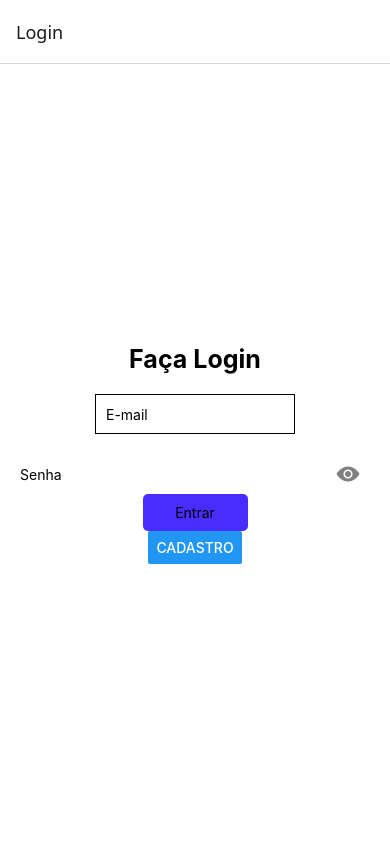
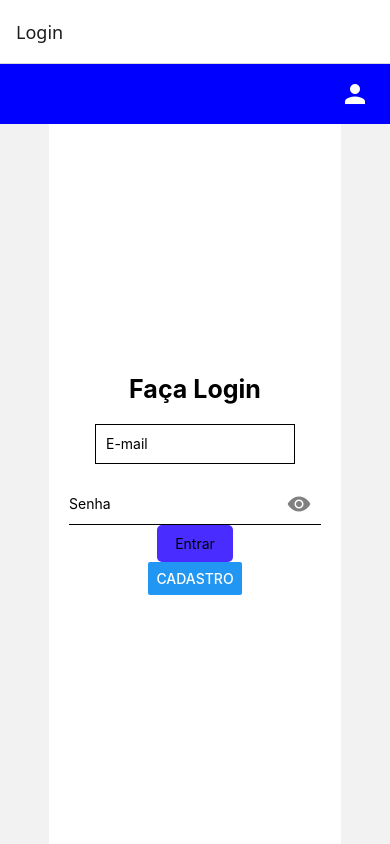
Before and after one commit to souzayasmin/Mobile, a React Native app in the folder MeuApp/: screen / in a window 390 px wide. Built offline with nearby package versions, Linux system fonts and the light colour scheme.

Commit message:
Criando um Layout Cabeçalho Personalizado 24/03

```diff
--- a/MeuApp/src/App.js
+++ b/MeuApp/src/App.js
@@ -1,12 +1,13 @@
-import React from 'react';
-import { NavigationContainer } from '@react-navigation/native';
-import { createStackNavigator } from '@react-navigation/stack';
-import LoginScreen from './screens/LoginScreen';
-import CadastroScreen from './screens/CadastroScreen';
-import HomeScreen from './screens/HomeScreen';
-import CadastroEventoScreen from './screens/CadastroEventoScreen';
-import CadastroOrganizadorScreen from './screens/CadastroOrganizadorScreen';
-import CadastroIngressoScreen from './screens/CadastroIngressoScreen';
+import React from "react";
+import { NavigationContainer } from "@react-navigation/native";
+import { createStackNavigator } from "@react-navigation/stack";
+import LoginScreen from "./screens/LoginScreen";
+import CadastroScreen from "./screens/CadastroScreen";
+import HomeScreen from "./screens/HomeScreen";
+import CadastroEventoScreen from "./screens/CadastroEventoScreen";
+import CadastroOrganizadorScreen from "./screens/CadastroOrganizadorScreen";
+import CadastroIngressoScreen from "./screens/CadastroIngressoScreen";
+import Layout from "./components/Layout";
 
 const Stack = createStackNavigator();
 
@@ -14,12 +15,32 @@
   return (
     <NavigationContainer>
       <Stack.Navigator initialRouteName="Login">
-        <Stack.Screen name="Login" component={LoginScreen} />
-        <Stack.Screen name="Cadastro" component={CadastroScreen} />
+        <Stack.Screen
+          name="Login"
+          component={() => (
+            <Layout>
+              <LoginScreen />
+            </Layout>
+          )}
+        />
+        <Stack.Screen
+          name="Cadastro"
+          component={() => (
+            <Layout>
+              <CadastroScreen />
+            </Layout>
+          )}
+        />
         <Stack.Screen name="Home" component={HomeScreen} />
         <Stack.Screen name="CadastroEvento" component={CadastroEventoScreen} />
-        <Stack.Screen name="CadastroOrganizador" component={CadastroOrganizadorScreen} />
-        <Stack.Screen name="CadastroIngresso" component={CadastroIngressoScreen} />
+        <Stack.Screen
+          name="CadastroOrganizador"
+          component={CadastroOrganizadorScreen}
+        />
+        <Stack.Screen
+          name="CadastroIngresso"
+          component={CadastroIngressoScreen}
+        />
       </Stack.Navigator>
     </NavigationContainer>
   );
--- /dev/null
+++ b/MeuApp/src/components/Layout.js
@@ -0,0 +1,38 @@
+import React from "react";
+import { View, StyleSheet, TouchableOpacity } from "react-native";
+import Icon from "react-native-vector-icons/MaterialIcons";
+
+export default function Layout({ children }) {
+  return (
+    <View style={{ flex: 1 }}>
+      {/*Cabeçalho*/}
+      <View style={styles.header}>
+        <TouchableOpacity
+          onPress={() => {
+            console.log("Botão Clicado");
+          }}
+        >
+          <Icon name="person" size={30} color="#ffff" />
+        </TouchableOpacity>
+      </View>
+      {/*Conteúdo principal */}
+      <View style={styles.container}>{children}</View>
+    </View>
+  );
+}
+const styles = StyleSheet.create({
+  header: {
+    backgroundColor: "blue",
+    width: "100%",
+    height: 60,
+    justifyContent: "center",
+    alignItems: "flex-end",
+    paddingHorizontal: 20,
+  },
+  container: {
+    flex: 1,
+    justifyContent: "center",
+    alignItems: "center",
+    paddingHorizontal: 20,
+  },
+});
--- a/MeuApp/src/screens/LoginScreen.js
+++ b/MeuApp/src/screens/LoginScreen.js
@@ -10,12 +10,14 @@
 } from "react-native";
 import api from "../axios/axios";
 import { Ionicons } from "@expo/vector-icons";
+import { useNavigation } from "@react-navigation/native";
 
-export default function Login({ navigation }) {
+export default function Login() {
+  const navigation = useNavigation();
   const [user, setUser] = useState({
     email: "",
     password: "",
-    showPassord: false,
+    showPassword: false,
   });
 
   async function handleLogin() {
@@ -30,6 +32,7 @@
       }
     );
   }
+
   return (
     <View style={styles.container}>
       <Text style={styles.title}>Faça Login</Text>
@@ -45,17 +48,17 @@
         <TextInput
           placeholder="Senha"
           value={user.password}
-          secureTextEntry={user.showPassord}
+          secureTextEntry={user.showPassword} // Corrigido aqui
           onChangeText={(value) => {
             setUser({ ...user, password: value });
           }}
           style={styles.passwordInput}
         />
         <TouchableOpacity
-          onPress={() => setUser({ ...user, showPassord: !user.showPassord })}
+          onPress={() => setUser({ ...user, showPassword: !user.showPassword })}
         >
           <Ionicons
-            name={user.showPassord ? "eye-off" : "eye"}
+            name={user.showPassword ? "eye-off" : "eye"}
             size={24}
             color="gray"
           />
@@ -104,7 +107,7 @@
     alignItems: "center",
     width: "100%",
     paddingRight: 10,
-    borderBottomWidht: 1,
+    borderBottomWidth: 1,
   },
   passwordInput: {
     flex: 1,
```
